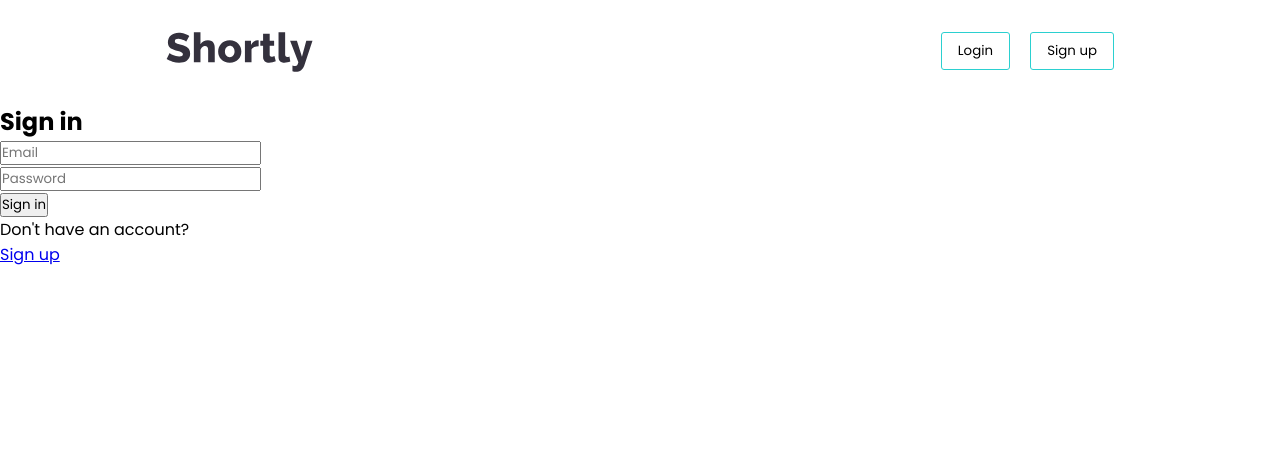
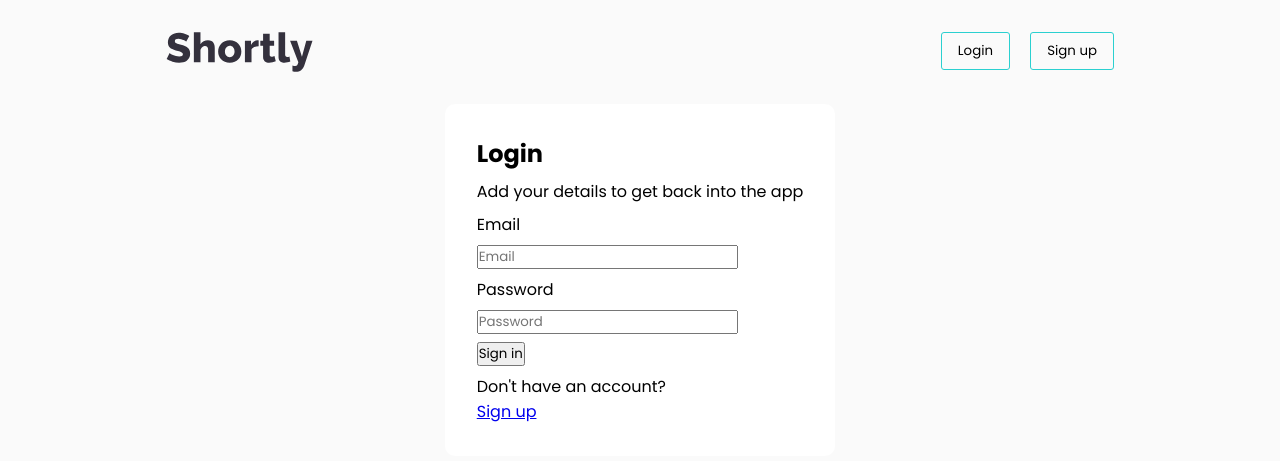
Before and after one commit to esthernickani/links, a Flask app: page /login in a window 1280 px wide. Shown: the top 461 px of the page. Run offline with Flask 3, Linux system fonts and the light colour scheme; some libraries are stand-ins or nearby versions.

Commit message:
complete styling

```diff
--- a/static/css/styles.css
+++ b/static/css/styles.css
@@ -13,11 +13,11 @@ header {
     justify-content: space-between;
 }
 
-.btn-authenticate {
+.btn-authenticate, .btn {
     background-color: transparent;
     border: 1px solid #2BD0D0;
     border-radius: 3px;
-    color: #2BD0D0;
+    color: #000;
     padding: .5rem 1rem;
 }
 
@@ -29,7 +29,7 @@ header {
     margin-right: 1rem;
 }
 
-.btn-authenticate a {
+.btn-authenticate a, .btn a {
     color: #000;
     text-decoration: none;
 }
@@ -193,3 +193,60 @@ footer {
     align-items: center;
     color: #FFFFFF;
 }
+
+/*show links page*/
+
+.content {
+    display: flex;
+    justify-content: center;
+}
+
+.content ul {
+    list-style: none;
+}
+
+.login, .signup, .profile-info, .edit-profile, .short-link {
+    background-color: #FFFFFF;
+    padding: 2rem;
+    display: flex;
+    flex-direction: column;
+    gap: .5rem;
+    border-radius: 10px;
+}
+
+body {
+    background-color: #FAFAFA;
+}
+
+#login_form, #signup_form, #edit-profile-form, #save-short-form {
+    display: flex;
+    flex-direction: column;
+    align-items: flex-start;
+    gap: .5rem;
+}
+
+.links .link {
+    background: #FFFFFF;
+    padding: .5rem;
+    display: flex;
+    justify-content: space-between;
+    margin-bottom: .5rem;
+}
+
+.link-span {
+    display: flex;
+    gap: 5px;
+}
+
+.copy_link:hover {
+    cursor: pointer;
+}
+
+.short-form-div {
+    margin-bottom: 1rem;
+}
+
+.short-form-div input {
+    width: 20rem;
+    height: 3rem;
+}
--- a/static/js/script.js
+++ b/static/js/script.js
@@ -1,4 +1,29 @@
 document.addEventListener('DOMContentLoaded', function() {
+    /*copying shortened link to clipboard*/
+
+    const copyBtns = document.querySelectorAll('.copy_link')
+    const link = document.querySelector('.link_to_copy')
+
+    const copyLink = async (e) => {
+        e.preventDefault()
+        console.log(e.target.parentElement)
+        let text = e.target.parentElement.previousElementSibling.querySelector('.link_to_copy').innerText
+        console.log(text)
+
+        try {
+            await navigator.clipboard.writeText(text);
+            /*change text and color of button*/
+            console.log(e.target.parentElement)
+            e.target.parentElement.innerHTML = 'Copied!'
+            console.log('Copied to clipboard')
+        } catch(err) {
+            console.log('Failed to copy')
+        }
+    }
+
+    copyBtns.forEach(
+        copyBtn => copyBtn.addEventListener('click', copyLink)
+    )
     /*const submitLinkBtn = document.querySelector("#form-submit")
 
     async function shortenLink (e) {
--- a/templates/base.html
+++ b/templates/base.html
@@ -15,6 +15,7 @@
   <header>
     <img src="/static/images/logo.svg" alt="Shortly logo" class="">
       {% if current_user.is_authenticated %}
+      <div>
         <button class="btn-authenticate">
           <a href="/profile">Profile</a>
         </button>
@@ -24,6 +25,7 @@
         <button class="btn-authenticate">
           <a href="/logout">Logout</a>
         </button>
+      </div>
       {% else %}
       <div>
         <button class="btn-authenticate btn-login">
@@ -112,6 +114,7 @@
     <h2>Boost your links today</h2>
   </footer>
   {% endblock %}
+  <script src="https://kit.fontawesome.com/e2cf4adc1b.js" crossorigin="anonymous"></script>
   <script src="https://unpkg.com/axios@1.1.2/dist/axios.min.js"></script>
   <script src="{{ url_for('static', filename='js/script.js') }}"></script>
 </body>
--- a/templates/login.html
+++ b/templates/login.html
@@ -2,22 +2,27 @@
 {% block title %} Login {% endblock %}
 
 {% block content %}
+    <div class="content">
         <div class="login">
-        <h2>Sign in</h2>
+            <h2>Login</h2>
+            <p>Add your details to get back into the app</p>
             <form method="POST" id="login_form">
                 {{ form.hidden_tag() }}
 
                 {% for field in form if field.widget.input_type != 'hidden' %}
-            <div>
                 {% for error in field.errors %}
-                    <span class="text-danger">{{ error }}</span>
+                    <span>{{ error }}</span>
                 {% endfor %}
+                    {{ field.label.text }}
                     {{ field(placeholder=field.label.text, class="form-control") }}
-            </div>
                 {% endfor %}
 
                 <button>Sign in</button>
             </form>
-        <p>Don't have an account? </p><a href="/signup" class="">Sign up</a></p>
+            <div>
+                <p>Don't have an account? </p>
+                <a href="/signup" class="">Sign up</a>
+            </div>
+        </div>
     </div>
 {% endblock %}
--- a/templates/signup.html
+++ b/templates/signup.html
@@ -2,7 +2,8 @@
 {% block title %} Signup {% endblock %}
 
 {% block content %}
-<div>
+<div class="content">
+    <div class="signup">
         <form method="POST" id="signup_form">
             {{ form.hidden_tag() }}
 
@@ -20,4 +21,6 @@
         </form>
         <p>Already have an account? <a href="/login">Login</a></p>
     </div>
+</div>
+
 {% endblock %}
```
Also changed, not shown: templates/edit_profile.html (+6 -4 lines), templates/profile.html (+7 -5 lines), templates/save_shortened.html (+10 -5 lines), templates/show_links.html (+12 -2 lines). Lines whose indentation alone changed are shown as unchanged.
